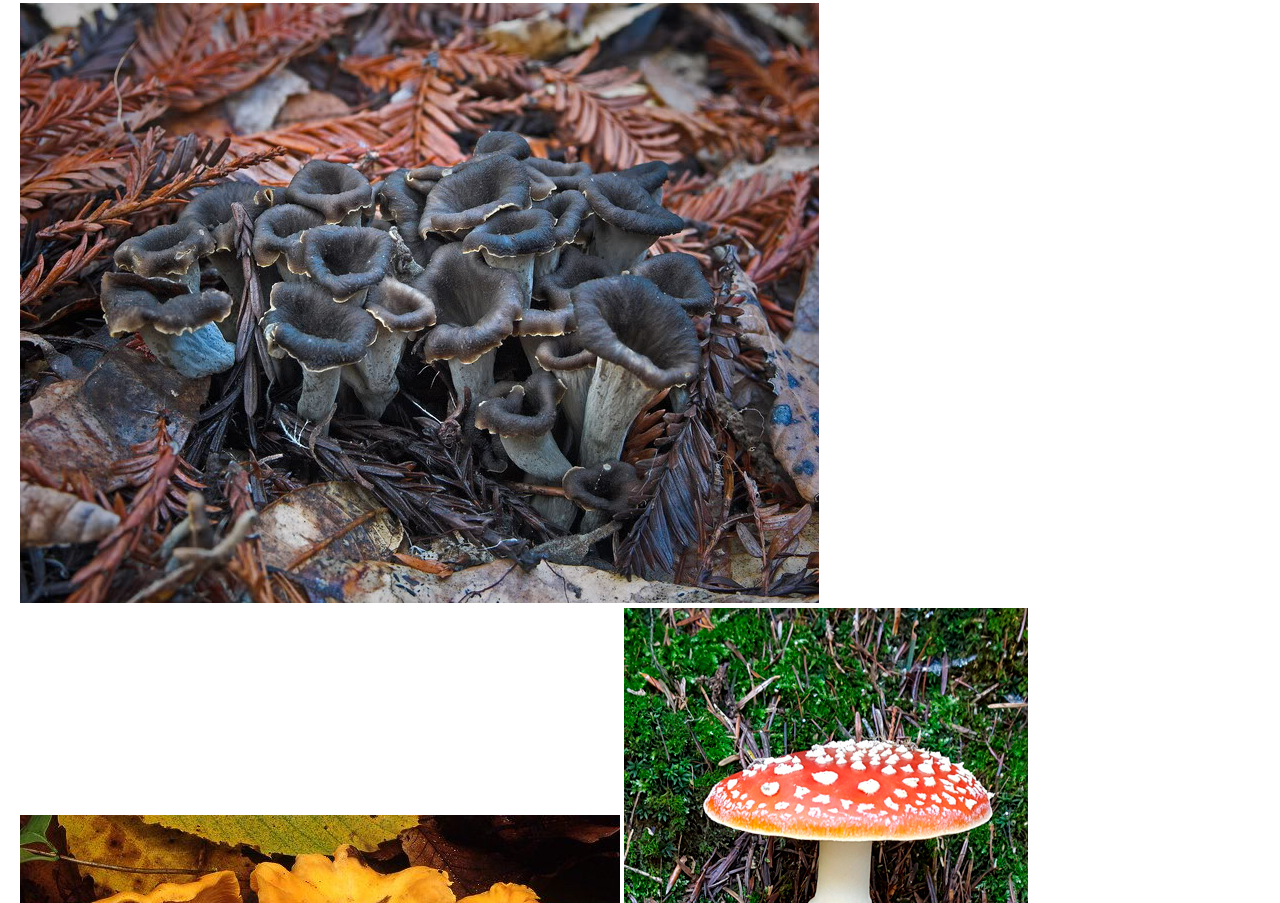
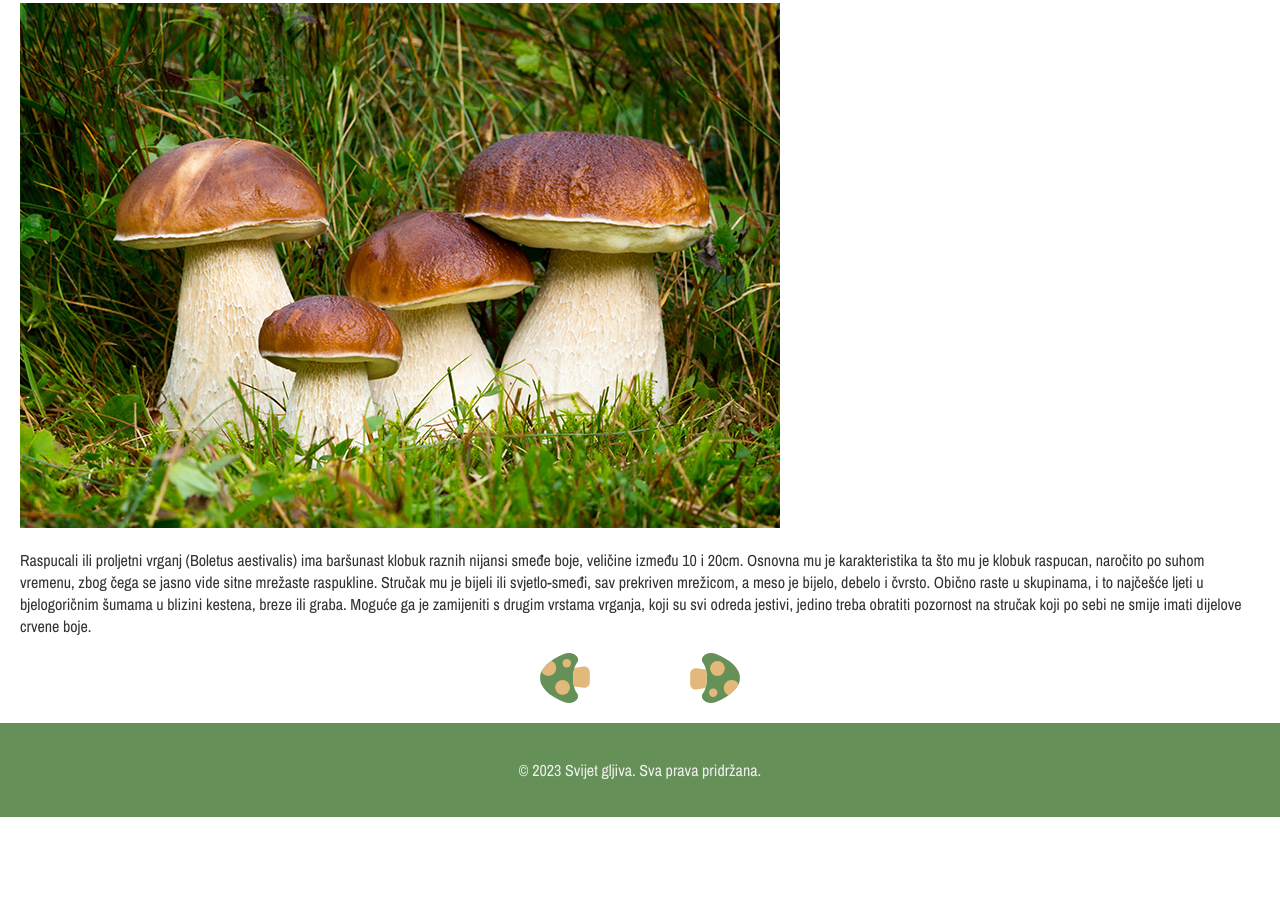
Before and after one commit to lazo2212/Svijet_gljiva, a plain HTML site: page index.html in a window 1280 px wide. Shown: the part 855-1758 px from the top of the page. After the commit the page ends 1672 px from the top, so only its background shows below. Drawn offline with nearby package versions, Linux system fonts and the light colour scheme; a script that the page names is missing.

Commit message:
new file:   images/mushroom-left-right-arrow.svg 	modified:   index.html 	modified:   styles/sass/components/_buttons.scss 	modified:   styles/sass/layout/_main-section.scss 	modified:   styles/style.css

```diff
--- a/index.html
+++ b/index.html
@@ -79,14 +79,39 @@
 
       <section id="gallery">
         <h2>Galerija slika</h2>
-        <div id="image-container">
-          <img src="images/crne-trubace.jpg" alt="crne trubace" />
-          <img src="images/lisicarka.jpg" alt="lisicarka" />
-          <img src="images/ludara.jpg" alt="ludara" />
-          <img src="images/puhara.jpg" alt="puhara" />
-          <img src="images/shiitake.jpg" alt="shiitake" />
-          <img src="images/vrganj.jpg" alt="vrganj" />
-          <img src="images/šampinjoni.jpg" alt="šampinjoni" />
+        <article id="container">
+          <div class="image-container">
+            <img src="images/vrganj.jpg" alt="vrganj" />
+          </div>
+          <div class="about-mushrom">
+            <p>
+              Raspucali ili proljetni vrganj (Boletus aestivalis) ima baršunast
+              klobuk raznih nijansi smeđe boje, veličine između 10 i 20cm.
+              Osnovna mu je karakteristika ta što mu je klobuk raspucan,
+              naročito po suhom vremenu, zbog čega se jasno vide sitne mrežaste
+              raspukline. Stručak mu je bijeli ili svjetlo-smeđi, sav prekriven
+              mrežicom, a meso je bijelo, debelo i čvrsto. Obično raste u
+              skupinama, i to najčešće ljeti u bjelogoričnim šumama u blizini
+              kestena, breze ili graba. Moguće ga je zamijeniti s drugim vrstama
+              vrganja, koji su svi odreda jestivi, jedino treba obratiti
+              pozornost na stručak koji po sebi ne smije imati dijelove crvene
+              boje.
+            </p>
+          </div>
+        </article>
+        <div id="buttons-container">
+          <img
+            class="button"
+            id="left"
+            src="images/mushroom-left-right-arrow.svg"
+            alt=""
+          />
+          <img
+            class="button"
+            id="right"
+            src="images/mushroom-left-right-arrow.svg"
+            alt=""
+          />
         </div>
       </section>
     </main>
--- a/styles/sass/components/_buttons.scss
+++ b/styles/sass/components/_buttons.scss
@@ -1 +1,16 @@
 @use '../utilities/variables' as *;
+
+.button {
+  cursor: pointer;
+  width: 50px;
+  height: 50px;
+}
+
+#left {
+  margin-right: 100px;
+  transform: rotate(-90deg);
+}
+
+#right {
+  transform: rotate(90deg);
+}
--- a/styles/sass/layout/_main-section.scss
+++ b/styles/sass/layout/_main-section.scss
@@ -18,7 +18,7 @@ main {
       right: -30px;
       bottom: 0;
       width: 350px;
-      z-index: -9999;
+      z-index: -1;
       opacity: 0.2;
       filter: contrast(50%);
       pointer-events: none;
@@ -37,4 +37,9 @@ main {
       }
     }
   }
+
+  #buttons-container {
+    display: flex;
+    justify-content: center;
+  }
 }
```
Also changed, not shown: images/mushroom-left-right-arrow.svg (added), styles/style.css.
